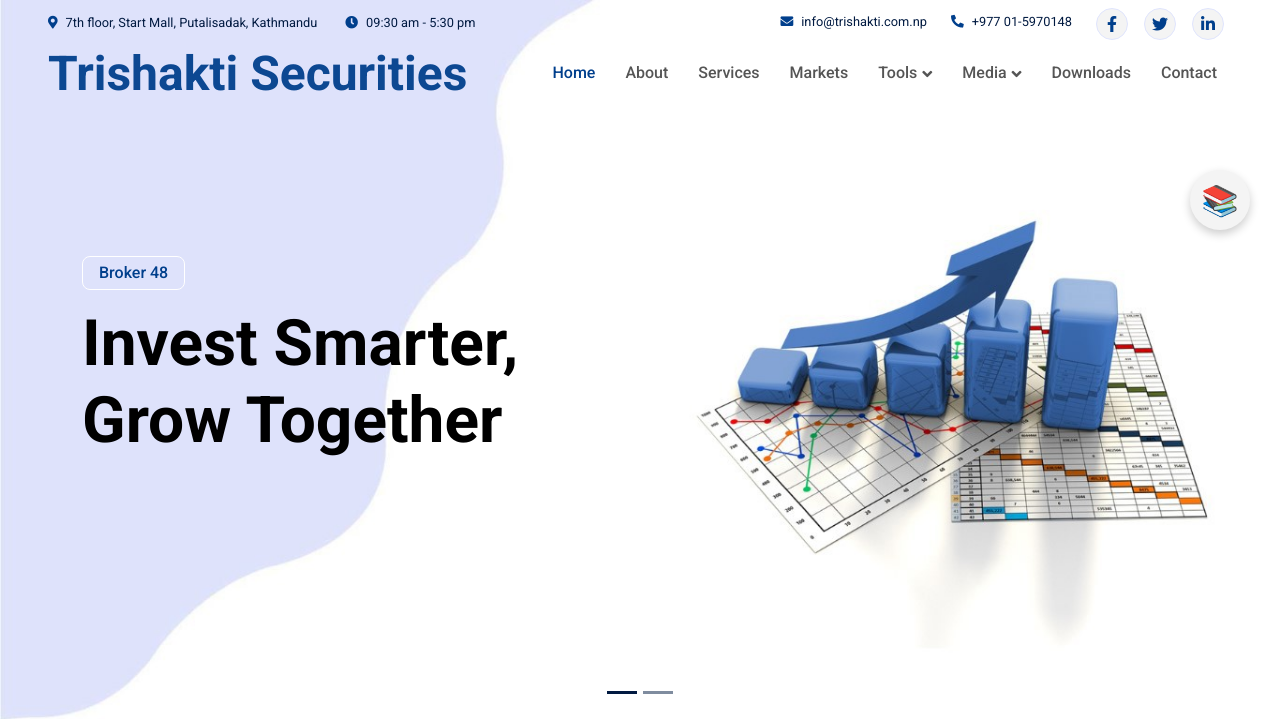
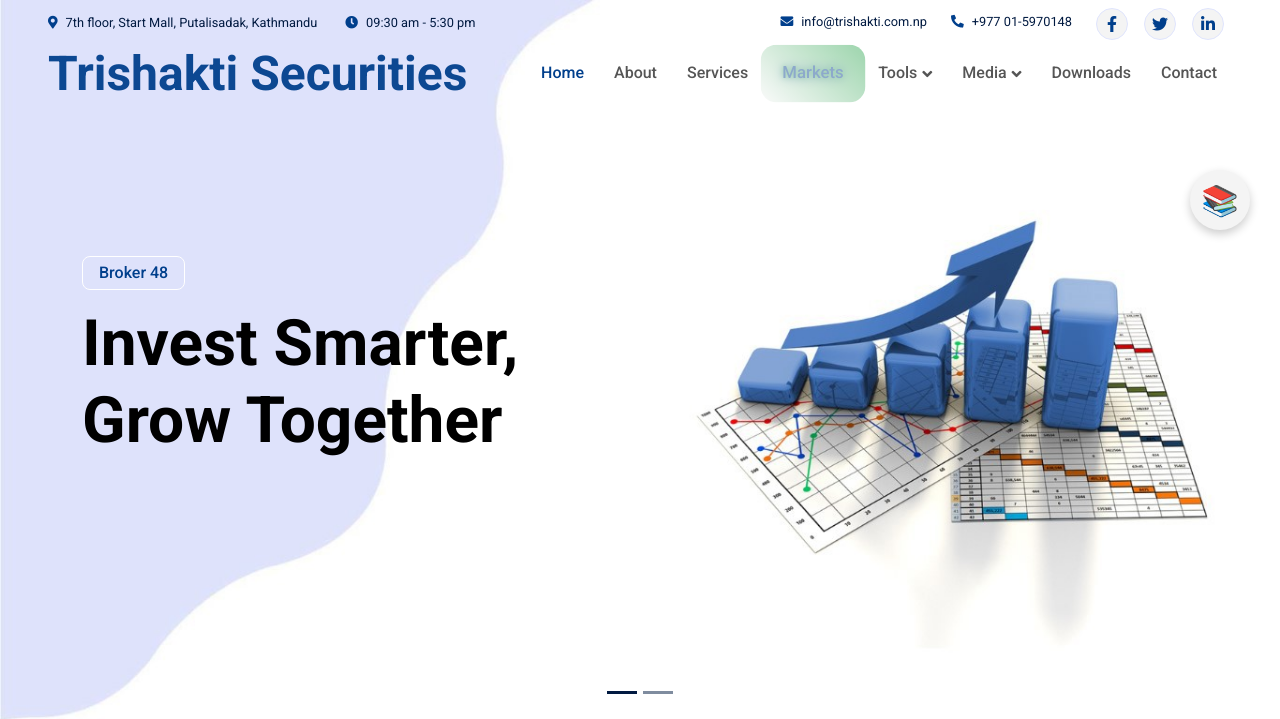
Before and after one commit to RoboPrabin/WEB-TrishaktiWebsite, a PHP site: page /index1.html in a window 1280 px wide. Shown: the top 719 px of the page. Run offline with PHP 8.4, Linux system fonts and the light colour scheme; some libraries are stand-ins or nearby versions.

Commit message:
market blink

```diff
--- a/css/style1.css
+++ b/css/style1.css
@@ -37,6 +37,47 @@
     background-color: white;
     border-radius: 8px;
 }
+
+
+
+
+/* market blinker */
+/* Enhanced blinking with scale and color pulse */
+.blink {
+    animation: blinker 1s ease-in-out infinite;
+    color: #003f8c !important;
+    font-weight: bold;
+    text-shadow: 0 0 5px #24A148, 0 0 10px #003f8c;
+    border-radius: 15px;
+    padding: 2px 6px;
+    background: linear-gradient(45deg, #F4F4F4, #24A148);
+    display: inline-block;
+    width: 100px; /* Fixed width */
+    text-align: center;
+    white-space: nowrap;
+    overflow: hidden;
+    text-overflow: ellipsis;
+}
+
+@keyframes blinker {
+    0%, 100% {
+        opacity: 1;
+        transform: scale(1);
+    }
+    50% {
+        opacity: 0.4;
+        transform: scale(1.05);
+    }
+}
+
+/* Optional: Smooth hover effect */
+#marketLink:hover {
+    background-color: #003f8c !important;
+    color: #24A148 !important;
+    box-shadow: 0 0 10px #003f8c;
+    transition: all 0.3s ease-in-out;
+}
+/* market blinker ends */
 
 
 
@@ -428,7 +469,37 @@
     }
 }
 
+/* for the text index */
+/* Default size (big screens) */
+.carousel-caption p {
+    font-size: 1rem;
+}
 
+.carousel-caption h1 {
+    font-size: 4rem;
+}
+
+/* Medium screens (like tablets) */
+@media (max-width: 1200px) {
+    .carousel-caption p {
+        font-size: 1rem;
+    }
+
+    .carousel-caption h1 {
+        font-size: 2.25rem;
+    }
+}
+
+/* Small screens (like phones) */
+@media (max-width: 576px) {
+    .carousel-caption p {
+        font-size: 0.875rem;
+    }
+
+    .carousel-caption h1 {
+        font-size: 1.5rem;
+    }
+}
 
 
 
--- a/index1.html
+++ b/index1.html
@@ -27,7 +27,7 @@
     <link href="css/bootstrap.min.css" rel="stylesheet">
 
     <!-- Template Stylesheet -->
-    <link href="css/style.css" rel="stylesheet">
+    <link href="css/style1.css" rel="stylesheet">
     <link href="css/responsive.css" rel="stylesheet">
 </head>
 
@@ -83,7 +83,8 @@
                     <a href="index.html" class="nav-item nav-link active">Home</a>
                     <a href="about.html" class="nav-item nav-link">About</a>
                     <a href="service.html" class="nav-item nav-link">Services</a>
-                    <a href="market.html" class="nav-item nav-link">Markets</a>
+                    <a href="market.html" class="nav-item nav-link" id="marketLink">Markets</a>
+
 
                     <div class="nav-item dropdown">
                         <a href="#" class="nav-link dropdown-toggle" data-bs-toggle="dropdown">Tools</a>
@@ -435,6 +436,35 @@
     <script src="lib/owlcarousel/owl.carousel.min.js"></script>
     <script src="lib/counterup/counterup.min.js"></script>
 
+
+    <script>
+        function updateMarketBlink() {
+            // Nepal is UTC+5:45
+            const now = new Date();
+            const utc = now.getTime() + (now.getTimezoneOffset() * 60000);
+            const nepalTime = new Date(utc + (5.75 * 3600000));
+
+            const day = nepalTime.getDay(); // 0 = Sunday, 6 = Saturday
+            const hour = nepalTime.getHours();
+
+            const isSundayToThursday = day >= 0 && day <= 4;
+            const isBetween11And15 = hour >= 11 && hour < 15;
+
+            const marketLink = document.getElementById("marketLink");
+
+            if (isSundayToThursday && isBetween11And15) {
+                marketLink.classList.add("blink");
+            } else {
+                marketLink.classList.remove("blink");
+            }
+        }
+
+        // Check every minute
+        updateMarketBlink();
+        setInterval(updateMarketBlink, 60000);
+    </script>
+
+
     <!-- Template Javascript -->
     <script src="js/main.js"></script>
 </body>
```
